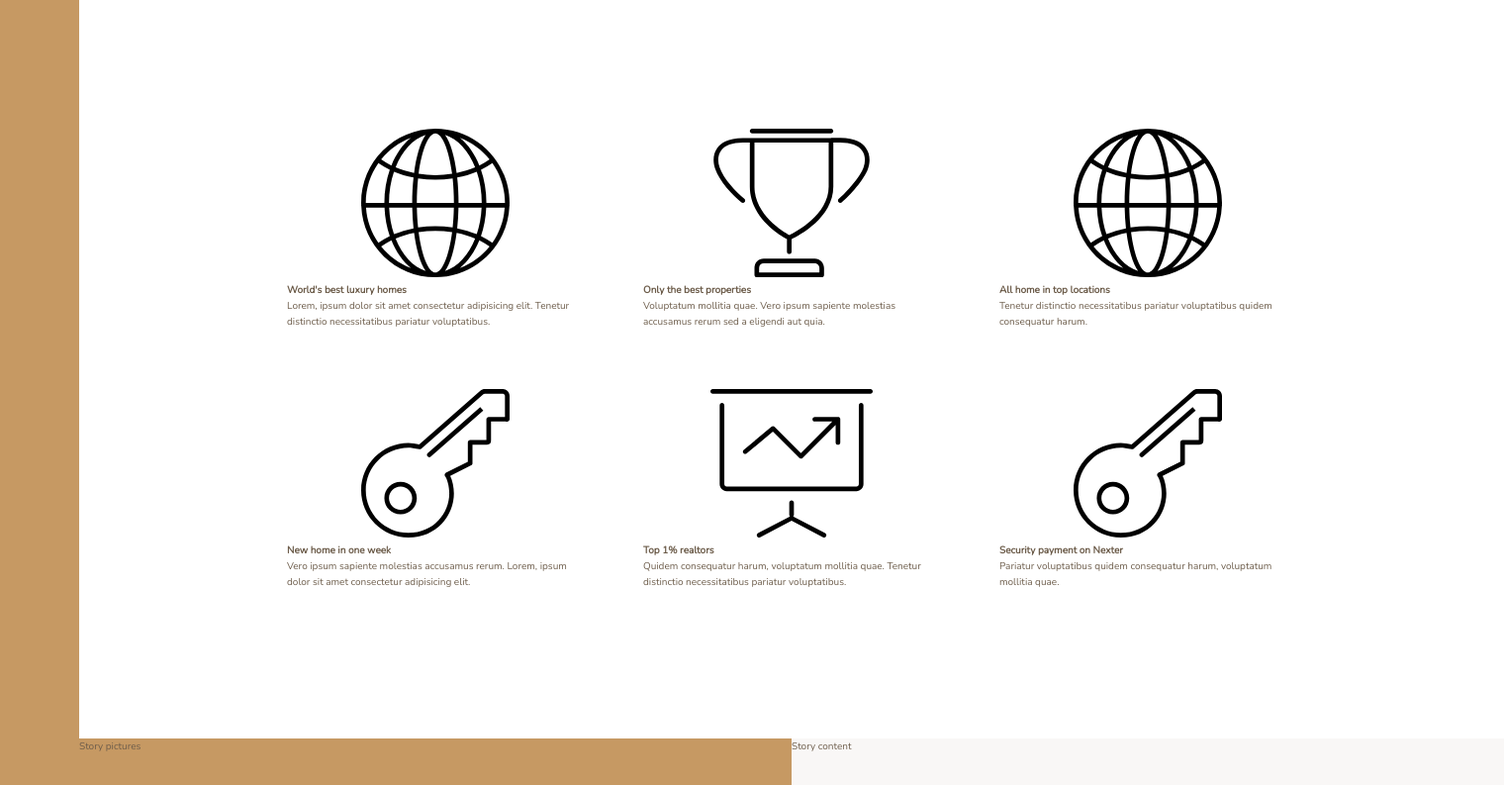
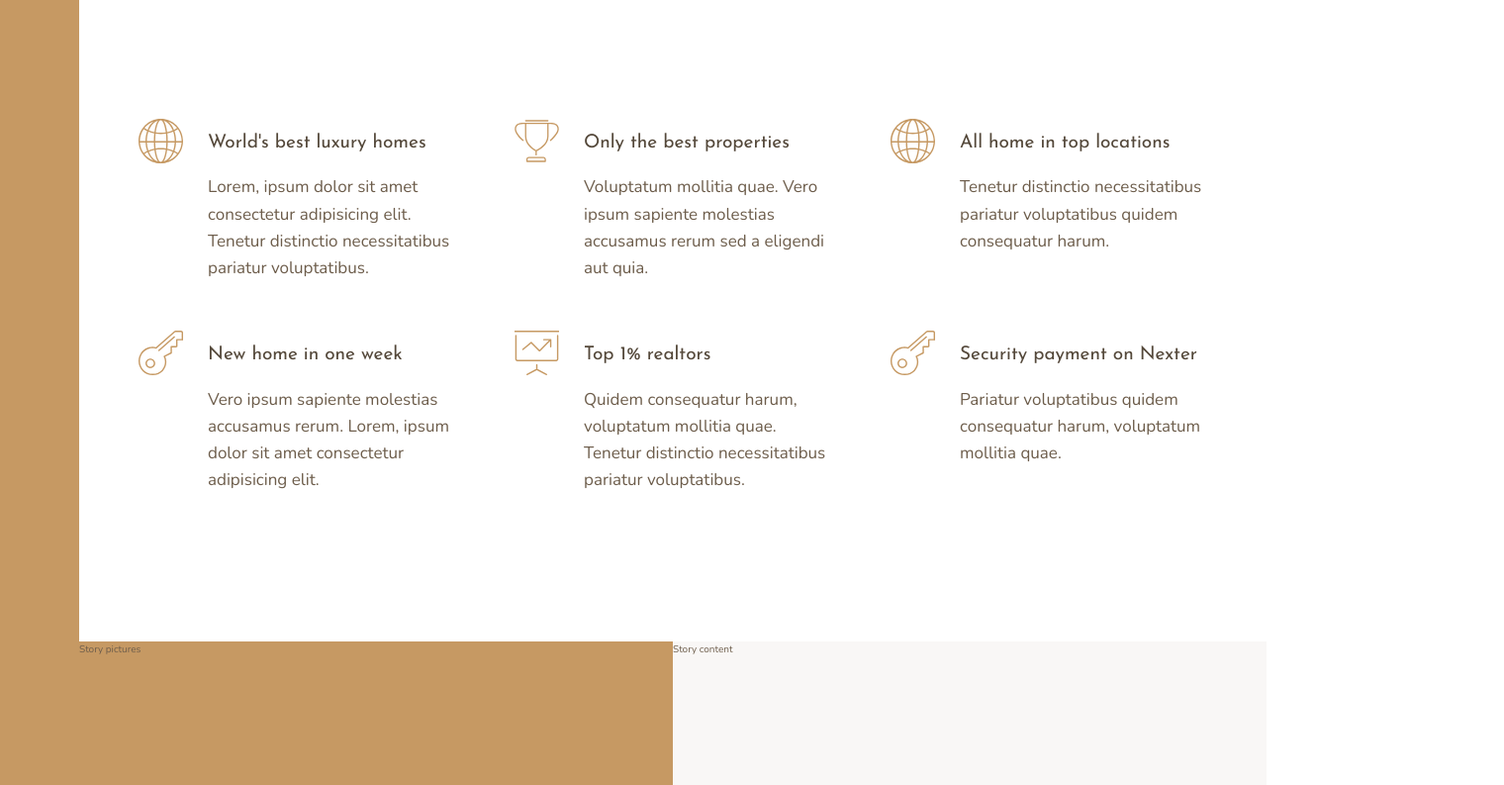
Before and after one commit to 1orZero/Nexter_practice, a website: page index.html in a window 1280 px wide. Shown: the part 660-1453 px from the top of the page at 99% size, 1520 px wide, since content can reach past the window. Drawn offline with nearby package versions, Linux system fonts and the light colour scheme.

Commit message:
DONE style Fetures section

```diff
--- a/index.html
+++ b/index.html
@@ -30,7 +30,7 @@
             <svg class="feature__icon">
                 <use xlink:href="img/sprite.svg#icon-global"></use>
             </svg>
-            <h4 class="heading-4">World's best luxury homes</h4>
+            <h4 class="heading-4 heading-4--dark">World's best luxury homes</h4>
             <p class="feature__text">Lorem, ipsum dolor sit amet consectetur adipisicing elit. Tenetur distinctio
                 necessitatibus pariatur voluptatibus.</p>
         </div>
@@ -38,7 +38,7 @@
             <svg class="feature__icon">
                 <use xlink:href="img/sprite.svg#icon-trophy"></use>
             </svg>
-            <h4 class="heading-4">Only the best properties</h4>
+            <h4 class="heading-4 heading-4--dark">Only the best properties</h4>
             <p class="feature__text">Voluptatum mollitia quae. Vero ipsum sapiente molestias accusamus rerum sed a
                 eligendi aut quia. </p>
         </div>
@@ -46,7 +46,7 @@
             <svg class="feature__icon">
                 <use xlink:href="img/sprite.svg#icon-global"></use>
             </svg>
-            <h4 class="heading-4">All home in top locations</h4>
+            <h4 class="heading-4 heading-4--dark">All home in top locations</h4>
             <p class="feature__text">Tenetur distinctio necessitatibus pariatur voluptatibus quidem consequatur harum.
             </p>
         </div>
@@ -54,7 +54,7 @@
             <svg class="feature__icon">
                 <use xlink:href="img/sprite.svg#icon-key"></use>
             </svg>
-            <h4 class="heading-4">New home in one week</h4>
+            <h4 class="heading-4 heading-4--dark">New home in one week</h4>
             <p class="feature__text">Vero ipsum sapiente molestias accusamus rerum. Lorem, ipsum dolor sit amet
                 consectetur adipisicing elit. </p>
         </div>
@@ -62,7 +62,7 @@
             <svg class="feature__icon">
                 <use xlink:href="img/sprite.svg#icon-presentation"></use>
             </svg>
-            <h4 class="heading-4">Top 1% realtors</h4>
+            <h4 class="heading-4 heading-4--dark">Top 1% realtors</h4>
             <p class="feature__text">Quidem consequatur harum, voluptatum mollitia quae. Tenetur distinctio
                 necessitatibus pariatur voluptatibus.</p>
         </div>
@@ -70,7 +70,7 @@
             <svg class="feature__icon">
                 <use xlink:href="img/sprite.svg#icon-key"></use>
             </svg>
-            <h4 class="heading-4">Security payment on Nexter</h4>
+            <h4 class="heading-4 heading-4--dark">Security payment on Nexter</h4>
             <p class="feature__text">Pariatur voluptatibus quidem consequatur harum, voluptatum mollitia quae.</p>
         </div>
     </section>
--- a/sass/_features.scss
+++ b/sass/_features.scss
@@ -1,9 +1,30 @@
-.features{
+.features {
     grid-column: center-start / center-end;
 
-    margin: 15rem;
+    margin: 15rem 0;
 
     display: grid;
-    grid-template-columns: repeat(3, minmax(min-content, 1fr));
+    align-items: start;
+    // grid-template-columns: repeat(3, 1fr);
+    grid-template-columns: repeat(auto-fit,minmax(25rem,1fr));
     grid-gap: 6rem;
 }
+
+.feature {
+    display: grid;
+    grid-template-columns: min-content 1fr;
+    grid-row-gap: 1.5rem;
+    grid-column-gap: 2.5rem;
+
+    &__icon {
+        fill: $color-primary;
+        width: 4.5rem;
+        height: 4.5rem;
+        grid-row: 1/ span 2;
+        transform: translateY(-1rem);
+    }
+    &__text {
+        font-size: 1.7rem;
+        align-content: start;
+    }
+}
--- a/sass/_typography.scss
+++ b/sass/_typography.scss
@@ -0,0 +1,20 @@
+%heading {
+    font-family: $font-display;
+    font-weight: 400;
+}
+.heading-1 {
+
+}
+.heading-2 {
+
+}
+.heading-3 {
+
+}
+.heading-4 {
+    @extend %heading;
+    font-size: 1.9rem;
+
+    &--light {color: $color-grey-light-1;}
+    &--dark {color: $color-grey-dark-1;}
+}
```
Also changed, not shown: css/style.css.
